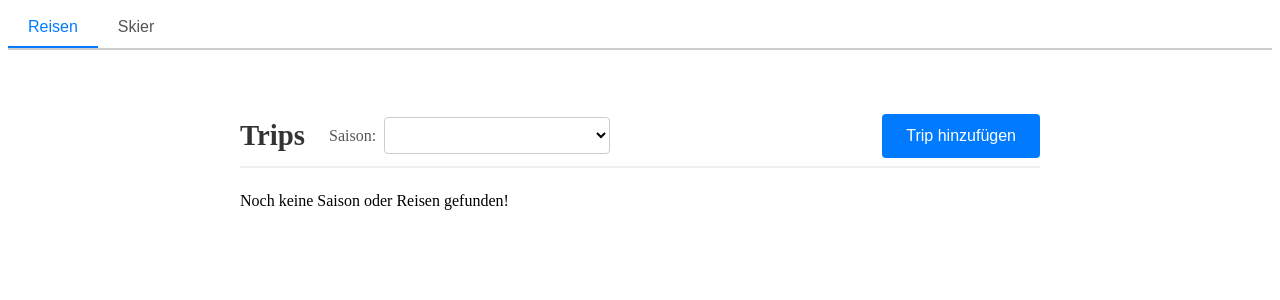
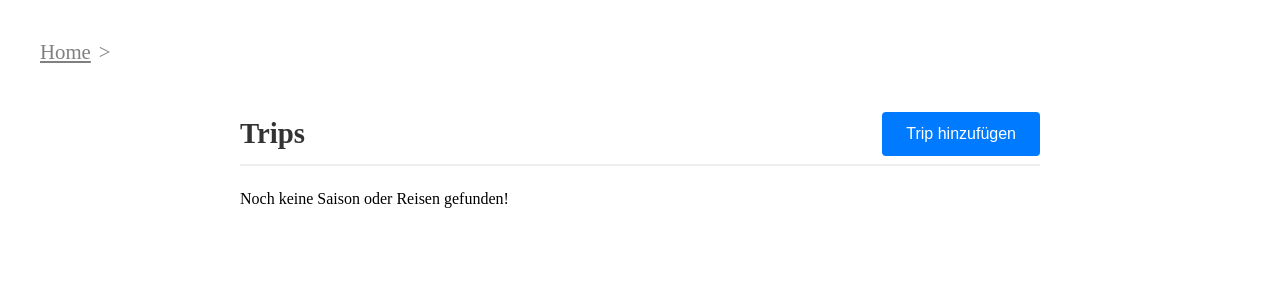
Before and after one commit to mp14O4/skitrips, an Angular app: page /season/1 in a window 1280 px wide. Before the commit this address led to /. Shown: the top 300 px of the page. Built offline with nearby package versions, Linux system fonts and the light colour scheme.

Commit message:
season list for season selection. TODO: adding new season

```diff
--- a/src/app/app.routes.ts
+++ b/src/app/app.routes.ts
@@ -2,10 +2,12 @@ import { Routes } from '@angular/router';
 import { HomeComponent } from './home/home.component';
 import { TripFormComponent } from './components/trip-form/trip-form.component';
 import { SkiFormComponent } from './components/ski-form/ski-form.component';
+import {TripListComponent} from './components/trip-list/trip-list.component';
 
 export const routes: Routes = [
     { path: '', component: HomeComponent, pathMatch: 'full' },
     { path: 'season/:season/trip/:trip', component: TripFormComponent },
+    { path: 'season/:season', component: TripListComponent },
     { path: 'ski/:id', component: SkiFormComponent },
     { path: '**', redirectTo: '' }
 ];
--- a/src/app/components/breadcrumbs/breadcrumbs.component.html
+++ b/src/app/components/breadcrumbs/breadcrumbs.component.html
@@ -1,4 +1,6 @@
 <div class="breadcrumbs">
+  <a href="/">Home</a>
+  <span>&gt;</span>
   @for (step of steps; track $index) {
     @if (step.ref) {
       <a [href]="step.ref">{{ step.name }}</a>
--- a/src/app/components/breadcrumbs/breadcrumbs.component.ts
+++ b/src/app/components/breadcrumbs/breadcrumbs.component.ts
@@ -14,13 +14,5 @@ export interface BreadcrumbStep {
 export class BreadcrumbsComponent {
 
   @Input()
-  steps: BreadcrumbStep[] = [
-    {
-      name: "google",
-      ref: "https://google.com/"
-    },
-    {
-      name: "youtube",
-    }
-  ];
+  steps: BreadcrumbStep[] = [];
 }
--- /dev/null
+++ b/src/app/components/season-list/season-list.component.html
@@ -0,0 +1,3 @@
+@for (season of seasons; track $index) {
+  <a [href]="'/season/' + season.id">{{ season.name }}</a>
+}
--- /dev/null
+++ b/src/app/components/season-list/season-list.component.ts
@@ -0,0 +1,20 @@
+import { Component } from '@angular/core';
+import {SeasonTripService} from '../../services/season-trip.service';
+import {Season} from '../../../data/data';
+
+@Component({
+  selector: 'app-season-list',
+  imports: [],
+  templateUrl: './season-list.component.html',
+  styleUrl: './season-list.component.scss'
+})
+export class SeasonListComponent {
+
+  seasons: Season[];
+
+  constructor(private readonly seasonTripService: SeasonTripService) {
+    this.seasons = this.seasonTripService.getSeasons();
+  }
+
+  protected readonly indexedDB = indexedDB;
+}
--- a/src/app/components/trip-form/trip-form.component.html
+++ b/src/app/components/trip-form/trip-form.component.html
@@ -1,6 +1,6 @@
+<app-breadcrumbs [steps]="breadcrumbSteps"></app-breadcrumbs>
 @if (trip) {
-<div class="trip-form-container">
-  <app-breadcrumbs [steps]="breadcrumbSteps"></app-breadcrumbs>
+  <div class="trip-form-container">
   <div class="header">
     <h1>
       {{ trip.start | date:'dd.MM.yyyy' }} - {{ trip.skiDays.length }} Tag(e) - {{ trip.destination }}
--- a/src/app/components/trip-list/trip-list.component.html
+++ b/src/app/components/trip-list/trip-list.component.html
@@ -1,16 +1,7 @@
+<app-breadcrumbs [steps]="breadcrumbSteps"></app-breadcrumbs>
 <div class="trip-list-container">
   <div class="header">
     <h1>Trips</h1>
-    <div class="season-selector">
-      <label for="season-select">Saison:</label>
-      <!-- TODO instead of drag and drop, season page with selection, then this as next layer -->
-      <select id="season-select" [ngModel]="selectedSeason?.id" (ngModelChange)="onSeasonChange($event)">
-        @for (season of seasons; track season.id) {
-          <option [value]="season.id">{{ season.name }}</option>
-        }
-        <option value="new_season">Neue Saison hinzufügen...</option>
-      </select>
-    </div>
     <button class="btn btn-primary" (click)="addTrip()">Trip hinzufügen</button>
   </div>
 
--- a/src/app/components/trip-list/trip-list.component.ts
+++ b/src/app/components/trip-list/trip-list.component.ts
@@ -2,7 +2,7 @@ import {Component, OnInit} from '@angular/core';
 import {Season, Trip} from '../../../data/data';
 import {SeasonTripService} from '../../services/season-trip.service';
 import {DatePipe} from '@angular/common';
-import {Router} from '@angular/router';
+import {ActivatedRoute, Router} from '@angular/router';
 import {generateUuid} from '../../tooling/misc';
 import {FormsModule} from '@angular/forms';
 import {BreadcrumbsComponent, BreadcrumbStep} from '../breadcrumbs/breadcrumbs.component';
@@ -21,18 +21,24 @@ export class TripListComponent implements OnInit {
 
   seasons: Season[] = [];
   selectedSeason?: Season;
+  protected breadcrumbSteps: BreadcrumbStep[];
 
   constructor(
+    private route: ActivatedRoute,
     private readonly tripService: SeasonTripService,
     private readonly router: Router,
   ) {
+    const seasonId = this.route.snapshot.params['season'];
+    this.selectedSeason = this.tripService.getSeason(seasonId);
+
+    this.breadcrumbSteps = [
+      {
+        name: this.selectedSeason?.name ?? ''
+      }
+    ]
   }
 
   ngOnInit(): void {
-    this.seasons = this.tripService.getSeasons();
-    if (this.seasons.length > 0) {
-      this.selectedSeason = this.seasons[0];
-    }
   }
 
   onSeasonChange(seasonId: string): void {
--- a/src/app/home/home.component.html
+++ b/src/app/home/home.component.html
@@ -9,7 +9,7 @@
 
 <div class="tab-content">
   @if (activeTab === 'trips') {
-    <app-trip-list></app-trip-list>
+    <app-season-list></app-season-list>
   }
   @if (activeTab === 'skis') {
     <app-ski-list></app-ski-list>
--- a/src/app/home/home.component.ts
+++ b/src/app/home/home.component.ts
@@ -2,6 +2,7 @@ import { Component } from '@angular/core';
 import { TripListComponent } from '../components/trip-list/trip-list.component';
 import { SkiListComponent } from '../components/ski-list/ski-list.component';
 import { CommonModule } from '@angular/common';
+import {SeasonListComponent} from '../components/season-list/season-list.component';
 
 @Component({
   selector: 'app-home',
@@ -9,7 +10,8 @@ import { CommonModule } from '@angular/common';
   imports: [
     CommonModule,
     TripListComponent,
-    SkiListComponent
+    SkiListComponent,
+    SeasonListComponent
   ],
   templateUrl: './home.component.html',
   styleUrls: ['./home.component.scss']
```
Also changed, not shown: src/app/components/season-list/season-list.component.scss (added).
